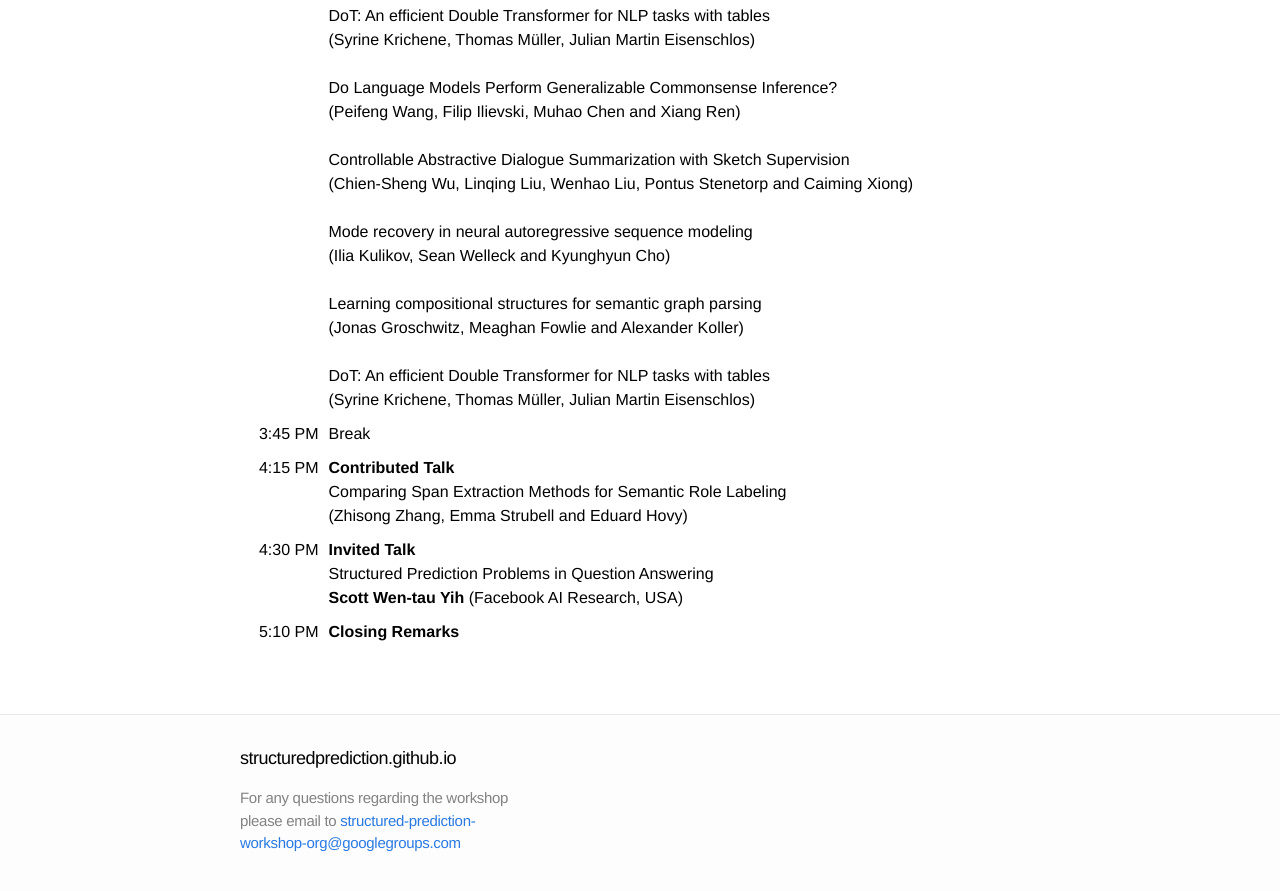
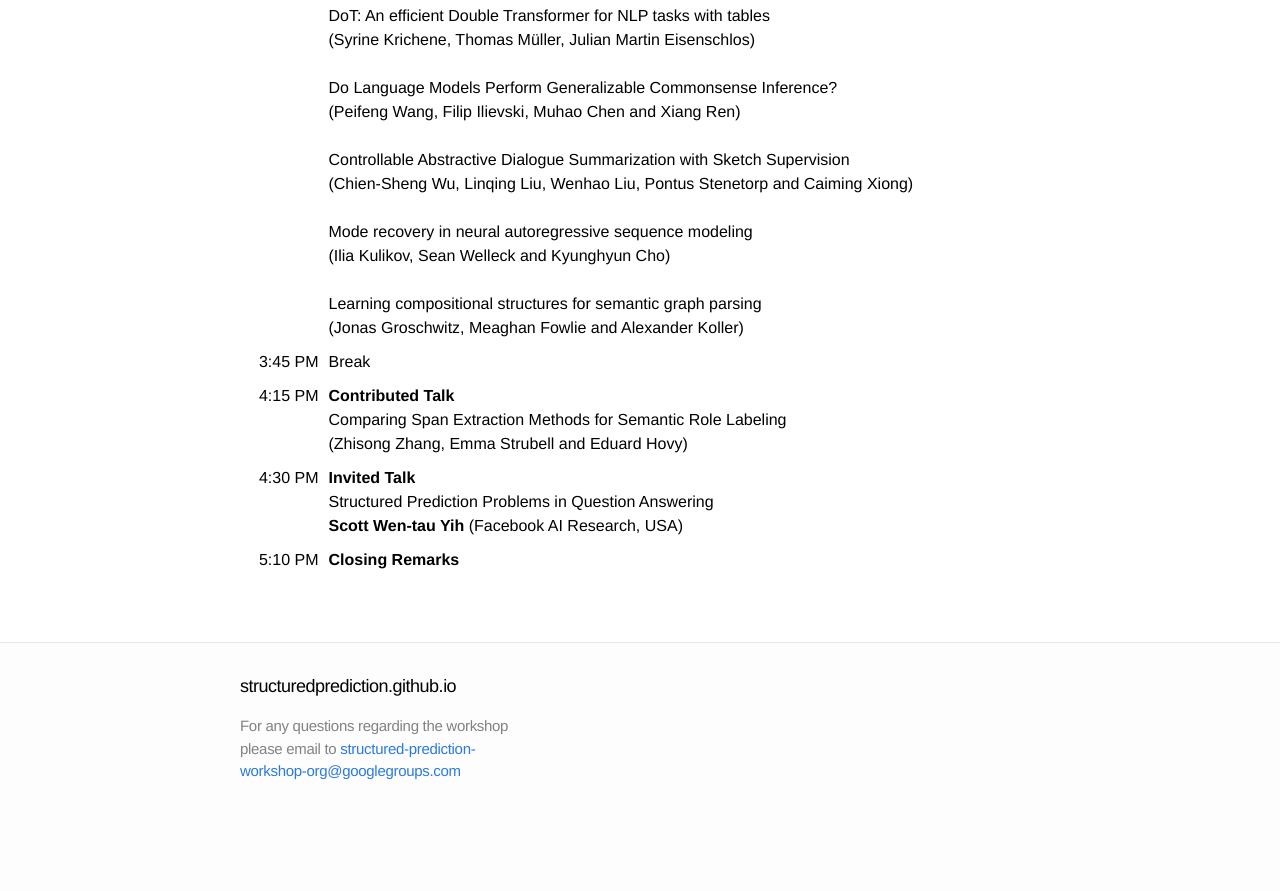
Before and after one commit to structuredprediction/structuredprediction.github.io, a Jekyll site: the page built from SPNLP21/3_schedule.md, in a window 1280 px wide and 900 px high, scrolled down 2723 px. Shown: the top 891 px of the window. Built offline with Jekyll 4.4.1, drawn with Linux system fonts in a browser that asks for light colours; after the commit the page ends 3551 px from its top, so only the background shows below that.

Commit message:
Update 3_schedule.md

```diff
--- a/SPNLP21/3_schedule.md
+++ b/SPNLP21/3_schedule.md
@@ -30,7 +30,7 @@
 | 12:50&nbsp;PM |  Break |
 |  1:50&nbsp;PM | **Invited Talk**<br/>Future is not one-dimensional: Hierarchical Complex Event Schema Induction for Event and Episode Prediction<br/>**Heng Ji** (University of Illinois Urbana-Champaign, USA) |
 |  2:30&nbsp;PM | **Contributed Talk**<br/>Mode recovery in neural autoregressive sequence modeling<br/>(Ilia Kulikov, Sean Welleck and Kyunghyun Cho)|
-|  2:45&nbsp;PM | **Poster Session II** <br/> Knowing More About Questions Can Help: Improving Calibration in Question Answering <br/> (Shujian Zhang, Chengyue Gong, Eunsol Choi) <br/><br/> OKGIT: Open Knowledge Graph Link Prediction with Implicit Types <br/>	(Chandrahas, Partha Talukdar) <br/><br/> DoT: An efficient Double Transformer for NLP tasks with tables	<br/> (Syrine Krichene, Thomas Müller, Julian Martin Eisenschlos) <br/><br/> Do Language Models Perform Generalizable Commonsense Inference? <br/>	(Peifeng Wang, Filip Ilievski, Muhao Chen and Xiang Ren) <br/><br/> Controllable Abstractive Dialogue Summarization with Sketch Supervision	<br/> (Chien-Sheng Wu, Linqing Liu, Wenhao Liu, Pontus Stenetorp and Caiming Xiong)<br/><br/> Mode recovery in neural autoregressive sequence modeling <br/>	(Ilia Kulikov, Sean Welleck and Kyunghyun Cho)<br/><br/>  Learning compositional structures for semantic graph parsing <br/>	(Jonas Groschwitz, Meaghan Fowlie and Alexander Koller) <br/><br/> DoT: An efficient Double Transformer for NLP tasks with tables	<br/>(Syrine Krichene, Thomas Müller, Julian Martin Eisenschlos)|
+|  2:45&nbsp;PM | **Poster Session II** <br/> Knowing More About Questions Can Help: Improving Calibration in Question Answering <br/> (Shujian Zhang, Chengyue Gong, Eunsol Choi) <br/><br/> OKGIT: Open Knowledge Graph Link Prediction with Implicit Types <br/>	(Chandrahas, Partha Talukdar) <br/><br/> DoT: An efficient Double Transformer for NLP tasks with tables	<br/> (Syrine Krichene, Thomas Müller, Julian Martin Eisenschlos) <br/><br/> Do Language Models Perform Generalizable Commonsense Inference? <br/>	(Peifeng Wang, Filip Ilievski, Muhao Chen and Xiang Ren) <br/><br/> Controllable Abstractive Dialogue Summarization with Sketch Supervision	<br/> (Chien-Sheng Wu, Linqing Liu, Wenhao Liu, Pontus Stenetorp and Caiming Xiong)<br/><br/> Mode recovery in neural autoregressive sequence modeling <br/>	(Ilia Kulikov, Sean Welleck and Kyunghyun Cho)<br/><br/>  Learning compositional structures for semantic graph parsing <br/>	(Jonas Groschwitz, Meaghan Fowlie and Alexander Koller) <br/>|
 |  3:45&nbsp;PM |  Break |
 |  4:15&nbsp;PM | **Contributed Talk**<br/>Comparing Span Extraction Methods for Semantic Role Labeling<br/>(Zhisong Zhang, Emma Strubell and Eduard Hovy) |
 |  4:30&nbsp;PM | **Invited Talk**<br/>Structured Prediction Problems in Question Answering<br/>**Scott Wen-tau Yih** (Facebook AI Research, USA)  |
```
